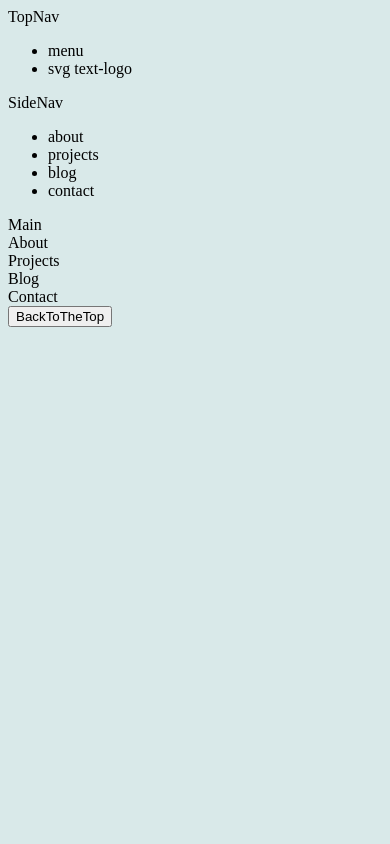
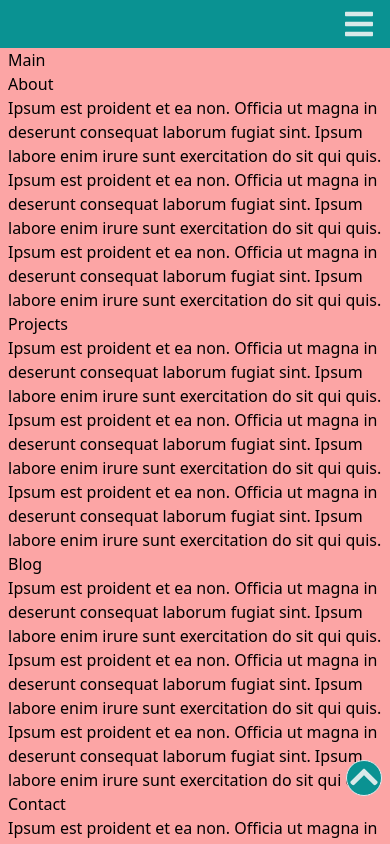
Before and after one commit to kimjisena/kimjisena.github.io, a React (Create React App) app: page / in a window 390 px wide. Shown: the top 844 px of the page. Built offline with nearby package versions, Linux system fonts and the light colour scheme.

Commit message:
style header and back to the top button

```diff
--- a/src/components/desktop/Desktop.jsx
+++ b/src/components/desktop/Desktop.jsx
@@ -2,6 +2,6 @@ import React from 'react';
 
 export default function Desktop() {
   return (
-    <div className='hidden md:contents'>Desktop</div>
+    <div className='hidden md:contents'>Desktop version coming soon!</div>
   );
 }
--- a/src/components/mobile/About.jsx
+++ b/src/components/mobile/About.jsx
@@ -2,6 +2,17 @@ import React from 'react';
 
 export default function About() {
   return (
-    <section id='about'>About</section>
+    <section id='about'>
+      About
+      <p>
+        Ipsum est proident et ea non. Officia ut magna in deserunt consequat laborum fugiat sint. Ipsum labore enim irure sunt exercitation do sit qui quis.
+      </p>
+      <p>
+        Ipsum est proident et ea non. Officia ut magna in deserunt consequat laborum fugiat sint. Ipsum labore enim irure sunt exercitation do sit qui quis.
+      </p>
+      <p>
+        Ipsum est proident et ea non. Officia ut magna in deserunt consequat laborum fugiat sint. Ipsum labore enim irure sunt exercitation do sit qui quis.
+      </p>
+    </section>
   );
 }
--- a/src/components/mobile/BackToTheTop.jsx
+++ b/src/components/mobile/BackToTheTop.jsx
@@ -1,11 +1,10 @@
 import React from 'react';
+import { FaChevronUp } from 'react-icons/fa';
 
 export default function BackToTheTop() {
   return (
-    <div>
-        <button>
-        BackToTheTop
-        </button>
+    <div className='fixed right-2 top-[90%] rounded-full bg-cool-blue border-[1px] h-9 w-9'>
+      <FaChevronUp className='w-8 h-8 text-cool-white mx-auto'/>
     </div>
   );
 }
--- a/src/components/mobile/Blog.jsx
+++ b/src/components/mobile/Blog.jsx
@@ -2,6 +2,17 @@ import React from 'react';
 
 export default function Blog() {
   return (
-    <section id='blog'>Blog</section>
+    <section id='blog'>
+      Blog
+      <p>
+        Ipsum est proident et ea non. Officia ut magna in deserunt consequat laborum fugiat sint. Ipsum labore enim irure sunt exercitation do sit qui quis.
+      </p>
+      <p>
+        Ipsum est proident et ea non. Officia ut magna in deserunt consequat laborum fugiat sint. Ipsum labore enim irure sunt exercitation do sit qui quis.
+      </p>
+      <p>
+        Ipsum est proident et ea non. Officia ut magna in deserunt consequat laborum fugiat sint. Ipsum labore enim irure sunt exercitation do sit qui quis.
+      </p>
+    </section>
   );
 }
--- a/src/components/mobile/Contact.jsx
+++ b/src/components/mobile/Contact.jsx
@@ -2,6 +2,17 @@ import React from 'react';
 
 export default function Contact() {
   return (
-    <section id='contact'>Contact</section>
+    <section id='contact'>
+      Contact
+      <p>
+        Ipsum est proident et ea non. Officia ut magna in deserunt consequat laborum fugiat sint. Ipsum labore enim irure sunt exercitation do sit qui quis.
+      </p>
+      <p>
+        Ipsum est proident et ea non. Officia ut magna in deserunt consequat laborum fugiat sint. Ipsum labore enim irure sunt exercitation do sit qui quis.
+      </p>
+      <p>
+        Ipsum est proident et ea non. Officia ut magna in deserunt consequat laborum fugiat sint. Ipsum labore enim irure sunt exercitation do sit qui quis.
+      </p>
+    </section>
   )
 }
--- a/src/components/mobile/Mobile.jsx
+++ b/src/components/mobile/Mobile.jsx
@@ -8,7 +8,7 @@ export default function Mobile() {
   return (
     <div className='md:hidden'>
         <TopNav />
-        <SideNav />
+        {/* <SideNav /> */}
         <MobileMain />
         <BackToTheTop />
     </div>
--- a/src/components/mobile/MobileMain.jsx
+++ b/src/components/mobile/MobileMain.jsx
@@ -6,7 +6,7 @@ import Contact from './Contact';
 
 export default function MobileMain() {
   return (
-    <div>
+    <div className='bg-red-300 px-2 mt-12'>
         Main
         <About />
         <Projects />
--- a/src/components/mobile/Projects.jsx
+++ b/src/components/mobile/Projects.jsx
@@ -2,6 +2,17 @@ import React from 'react';
 
 export default function Projects() {
   return (
-    <section id='projects'>Projects</section>
+    <section id='projects'>
+      Projects
+      <p>
+        Ipsum est proident et ea non. Officia ut magna in deserunt consequat laborum fugiat sint. Ipsum labore enim irure sunt exercitation do sit qui quis.
+      </p>
+      <p>
+        Ipsum est proident et ea non. Officia ut magna in deserunt consequat laborum fugiat sint. Ipsum labore enim irure sunt exercitation do sit qui quis.
+      </p>
+      <p>
+        Ipsum est proident et ea non. Officia ut magna in deserunt consequat laborum fugiat sint. Ipsum labore enim irure sunt exercitation do sit qui quis.
+      </p>
+    </section>
   );
 }
--- a/src/components/mobile/TopNav.jsx
+++ b/src/components/mobile/TopNav.jsx
@@ -1,13 +1,12 @@
 import React from 'react';
+import { FaBars } from 'react-icons/fa';
 
 export default function TopNav() {
   return (
-    <header>
-        TopNav
-        <ul>
-            <li>menu</li>
-            <li>svg text-logo</li>
-        </ul>
+    <header className='fixed top-0 w-full h-12 bg-cool-blue'>
+      <div className='absolute top-2 left-[88%]'>
+        <FaBars className='w-8 h-8 text-cool-white'/>
+      </div>
     </header>
   );
 }
--- a/src/index.css
+++ b/src/index.css
@@ -1,3 +1,3 @@
-/* @tailwind base;*/
+@tailwind base;
 @tailwind components;
 @tailwind utilities;
```
